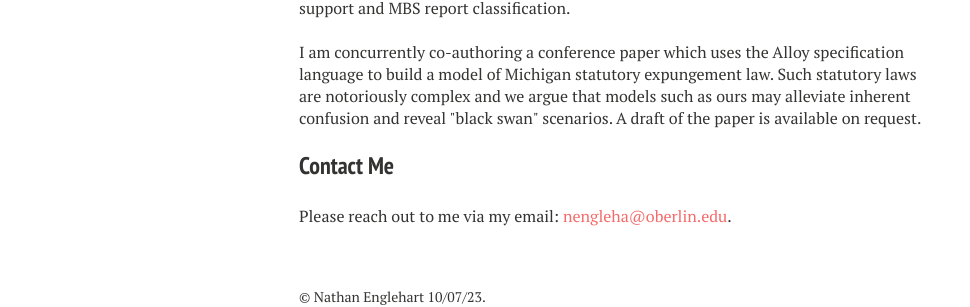
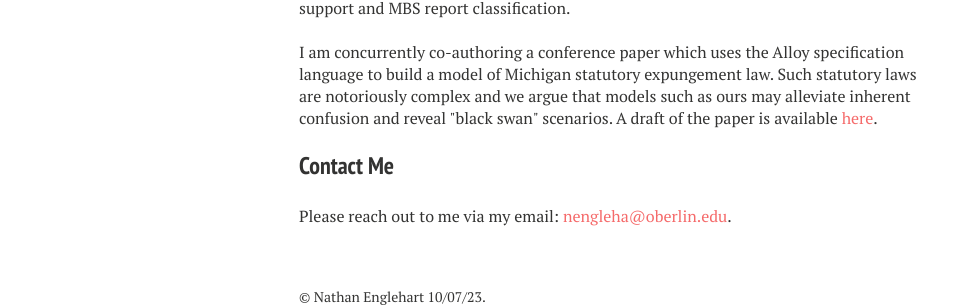
Before and after one commit to nathanenglehart/nathanenglehart.github.io, a Jekyll site: the page built from index.md, in a window 1280 px wide. Shown: the part 879-1186 px from the top of the page, without its empty margins (21-991 px from the left). Built offline with Jekyll 4.4.1, drawn with Linux system fonts in a browser that asks for light colours; nearby versions of some CDN libraries.

Commit message:
added link to draft

```diff
--- a/index.md
+++ b/index.md
@@ -20,7 +20,7 @@
 Currently I am working remotely from Santa Barbara, CA at the <a style="color: #f56a6a !important" href="https://oakleaf.com/">Oakleaf group</a> in the data analytics and modeling department where I am involved with several projects in litigation support and MBS report classification.
 <br>
 <br>
-I am concurrently co-authoring a conference paper which uses the Alloy specification language to build a model of Michigan statutory expungement law. Such statutory laws are notoriously complex and we argue that models such as ours may alleviate inherent confusion and reveal "black swan" scenarios. A draft of the paper is available on request.
+I am concurrently co-authoring a conference paper which uses the Alloy specification language to build a model of Michigan statutory expungement law. Such statutory laws are notoriously complex and we argue that models such as ours may alleviate inherent confusion and reveal "black swan" scenarios. A draft of the paper is available <a style="color: #f56a6a !important" href="https://nathanenglehart.github.io/files/englehart-mtu-draft.pdf">here</a>.
 
 <h3 class="small_title">Contact Me</h3>
 
```
